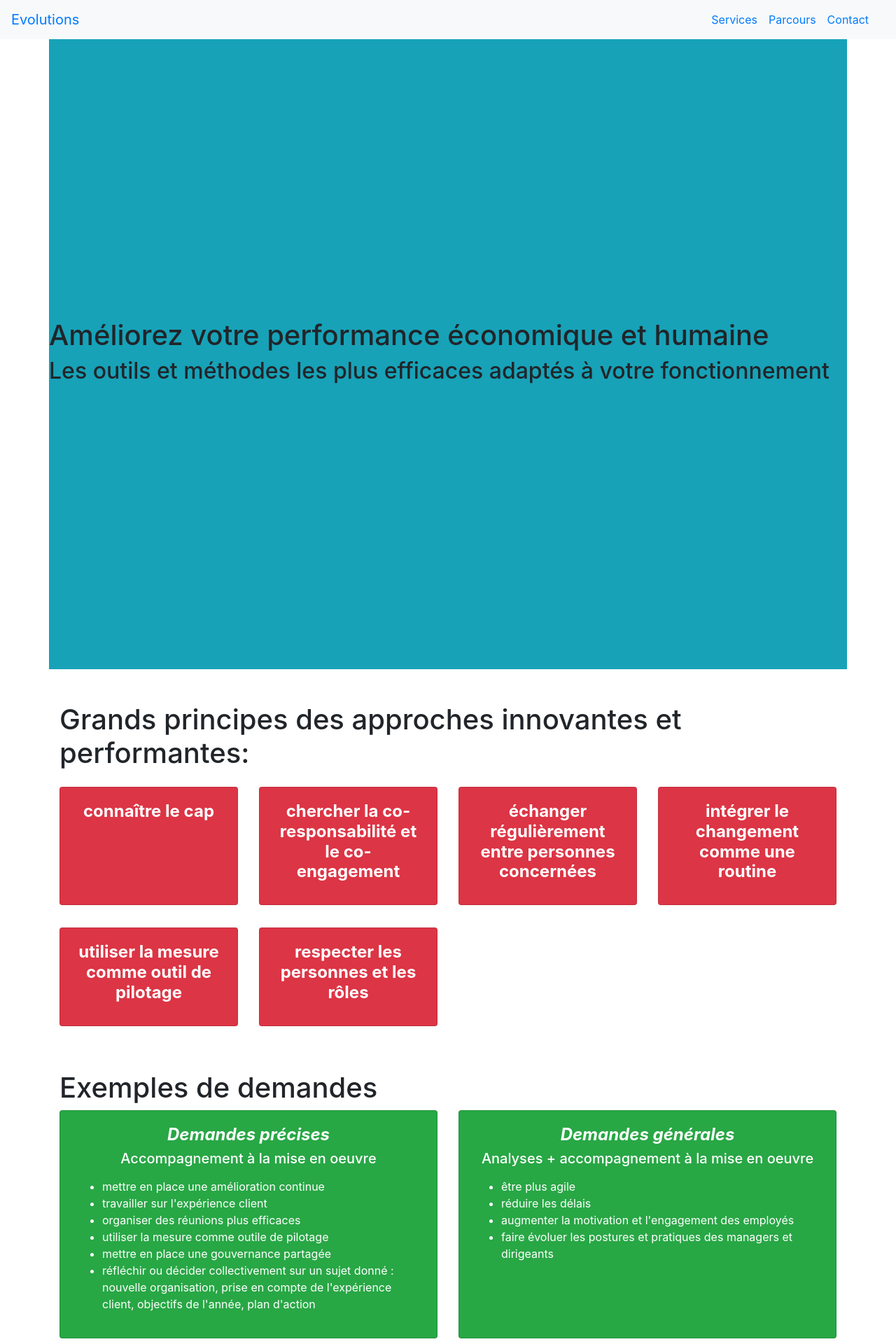
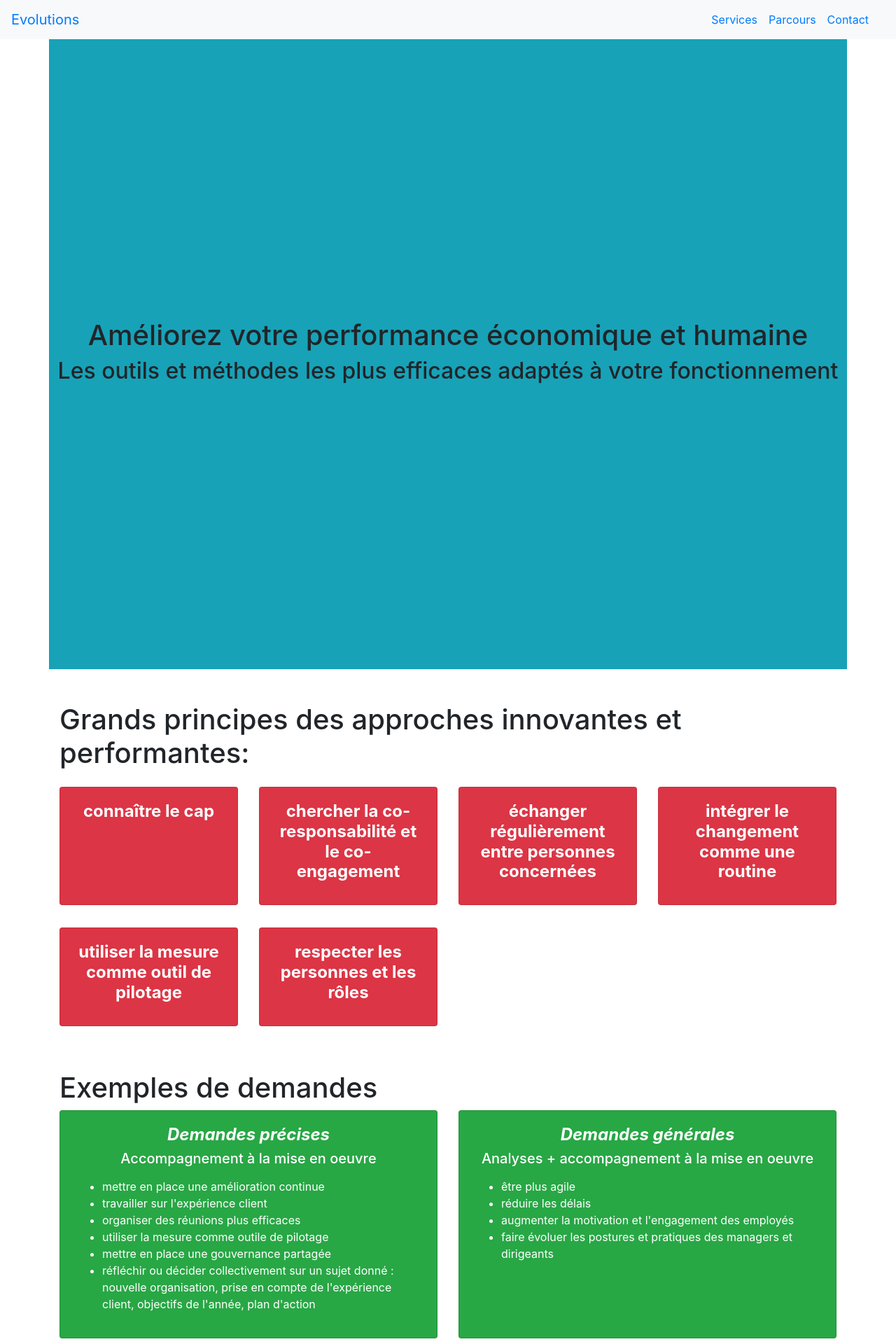
Before and after one commit to OrgaEvolutions/orgaevolutions.github.io, a Jekyll site: the page built from index.html, in a window 1280 px wide. Shown: the top 1920 px of the page at 70% size. Built offline with Jekyll 4.4.1, drawn with Linux system fonts in a browser that asks for light colours.

Commit message:
Update index.html

```diff
--- a/index.html
+++ b/index.html
@@ -2,7 +2,7 @@
 layout: default
 title: Evolutions
 ---
-<div class="min-vh-100 bg-info row align-content-center">
+<div class="min-vh-100 bg-info row align-content-center justify-content-center">
 	<h1>Améliorez votre performance économique et humaine</h1>
 	<h2>Les outils et méthodes les plus efficaces adaptés à votre fonctionnement</h2>
 </div>
```
